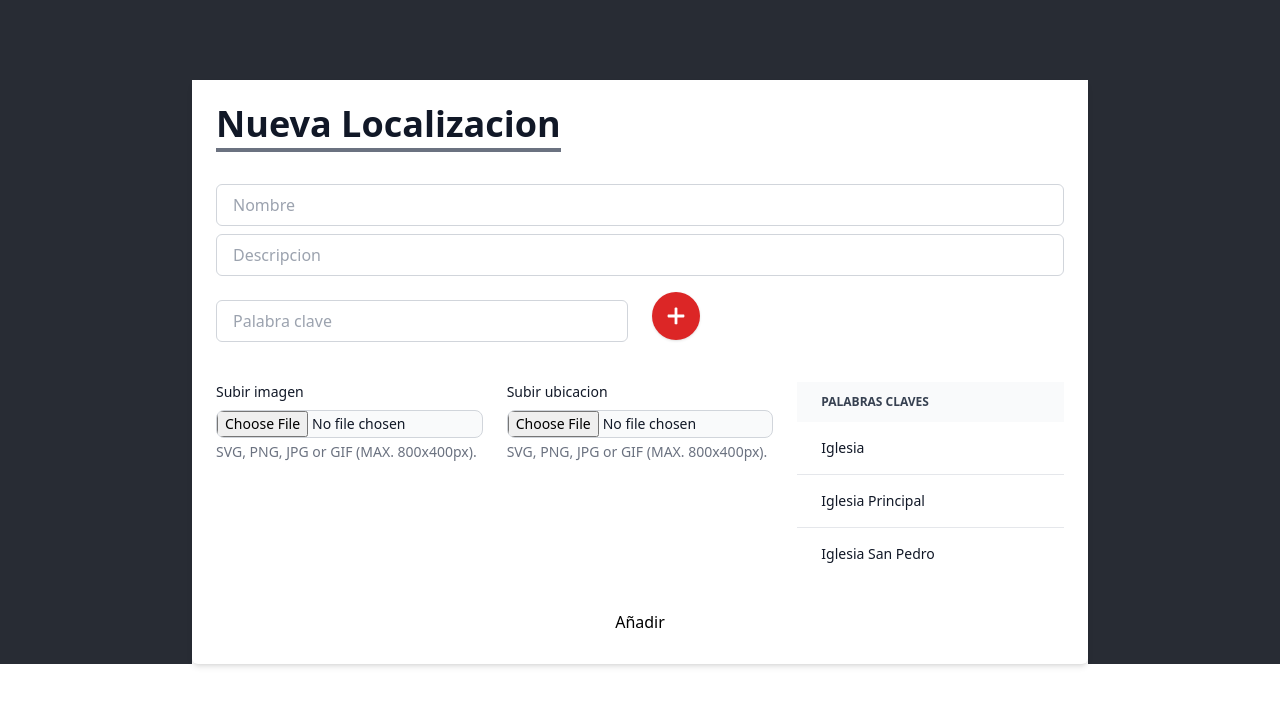
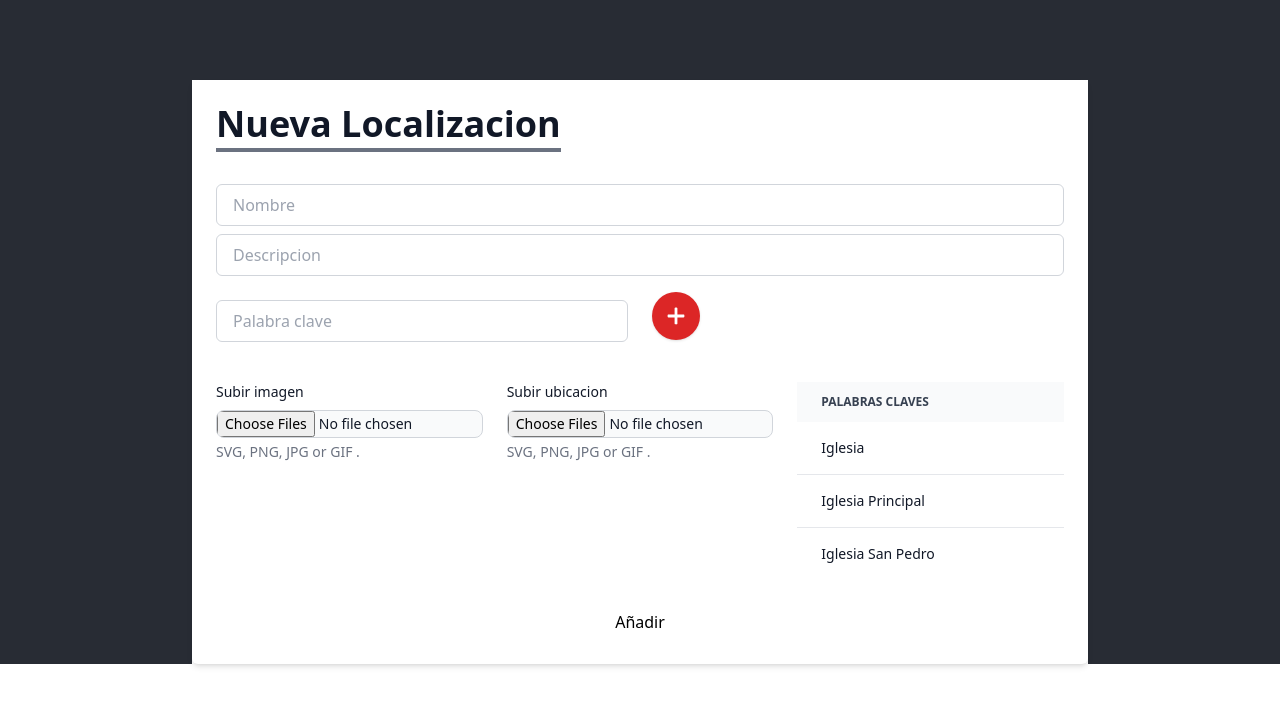
Before and after one commit to Totem-Univalle/Totem, a React (Vite) app: page / in a window 1280 px wide. Shown: the top 706 px of the page. Built offline with nearby package versions, Linux system fonts and the light colour scheme.

Commit message:
input para varias imagenes lba

```diff
--- a/src/components/Locacion.jsx
+++ b/src/components/Locacion.jsx
@@ -69,15 +69,15 @@ const Locacion = () => {
               </label>
               <input
                 class="block w-full text-sm text-gray-900 border border-gray-300 rounded-lg cursor-pointer bg-gray-50 dark:text-gray-400 focus:outline-none dark:bg-gray-700 dark:border-gray-600 dark:placeholder-gray-400"
-                aria-describedby="file_input_help"
-                id="file_input"
+                id="multiple_files"
                 type="file"
+                multiple
               />
               <p
                 class="mt-1 text-sm text-gray-500 dark:text-gray-300"
                 id="file_input_help"
               >
-                SVG, PNG, JPG or GIF (MAX. 800x400px).
+                SVG, PNG, JPG or GIF .
               </p>
             </div>
 
@@ -90,15 +90,15 @@ const Locacion = () => {
               </label>
               <input
                 class="block w-full text-sm text-gray-900 border border-gray-300 rounded-lg cursor-pointer bg-gray-50 dark:text-gray-400 focus:outline-none dark:bg-gray-700 dark:border-gray-600 dark:placeholder-gray-400"
-                aria-describedby="file_input_help"
-                id="file_input"
+                id="multiple_files"
                 type="file"
+                multiple
               />
               <p
                 class="mt-1 text-sm text-gray-500 dark:text-gray-300"
                 id="file_input_help"
               >
-                SVG, PNG, JPG or GIF (MAX. 800x400px).
+                SVG, PNG, JPG or GIF .
               </p>
             </div>
 
```
